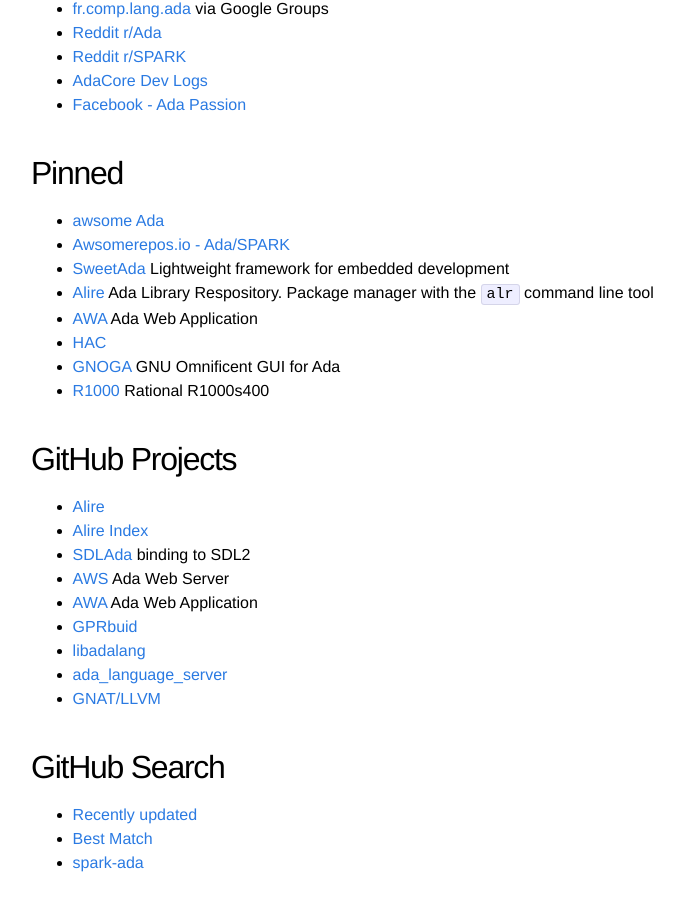
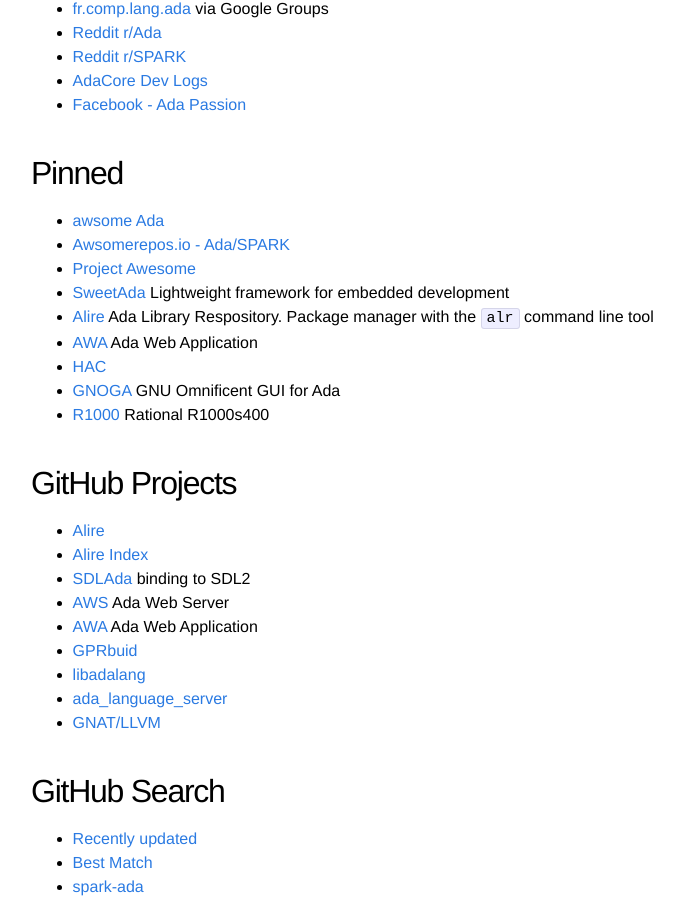
Before and after one commit to quornings/quornings.github.io, a Jekyll site: the page built from ada.md, in a window 1280 px wide and 900 px high, scrolled down 311 px. Shown: the whole window, without its empty margins (209-893 px from the left). Built offline with Jekyll 4.4.1, drawn with Linux system fonts in a browser that asks for light colours.

Commit message:
Add Project Awesome.

```diff
--- a/ada.md
+++ b/ada.md
@@ -18,6 +18,7 @@ title: Ada Projects
 
 - [awsome Ada](https://github.com/ohenley/awesome-ada)
 - [Awsomerepos.io - Ada/SPARK](https://awesomerepos.io/awesome/ohenley/awesome-ada)
+- [Project Awesome](https://project-awesome.org/ohenley/awesome-ada)
 - [SweetAda](http://www.sweetada.org) Lightweight framework for embedded development
 - [Alire](https://alire.ada.dev) Ada Library Respository. Package
   manager with the `alr` command line tool
```
